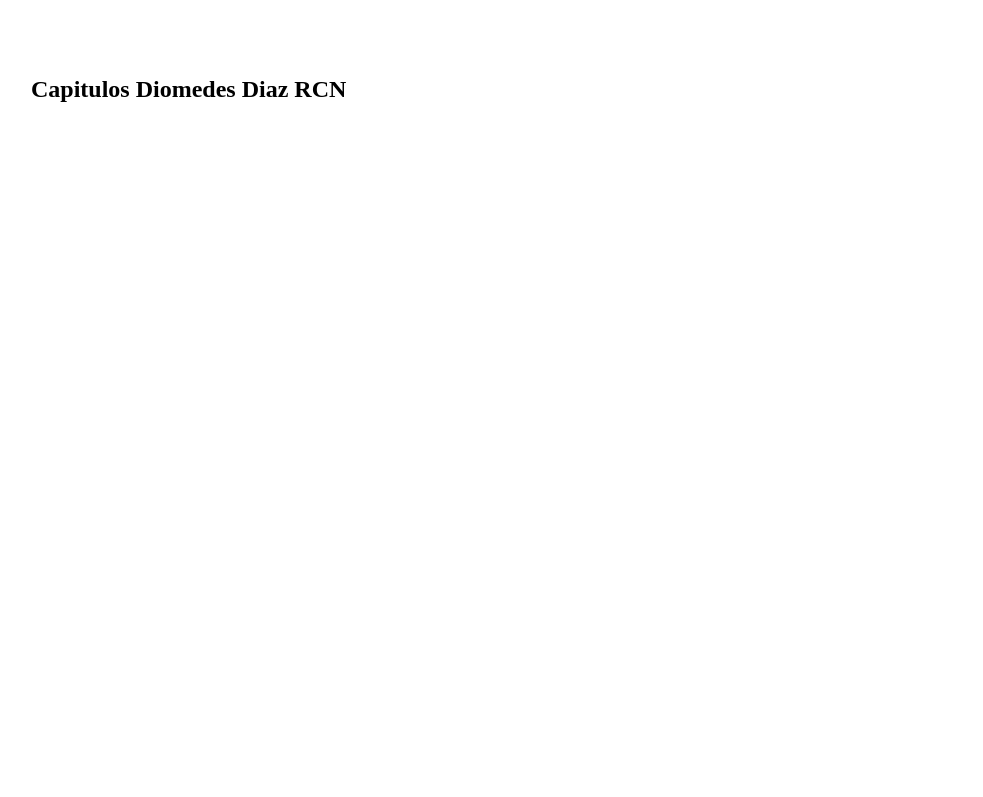
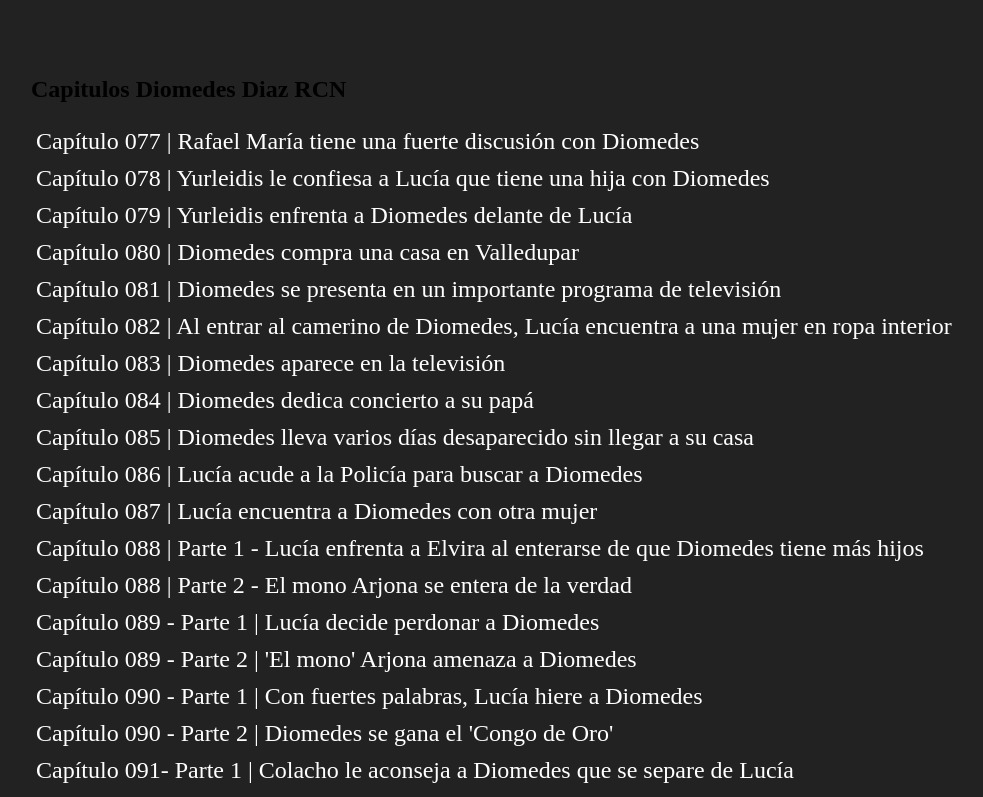
Before and after one commit to douglasmogollon25/diomedesepisodes, a plain HTML site: page index.html in a window 1280 px wide. Shown: the top 797 px of the page, without its empty margins (25-1008 px from the left). Drawn offline with Linux system fonts and the light colour scheme.

Commit message:
Add files via upload

```diff
--- a/index.html
+++ b/index.html
@@ -6,6 +6,10 @@
     <meta name="viewport" content="width=device-width, initial-scale=1.0" />
     <title>Episodios Diomedes</title>
     <style>
+      html,
+      body {
+        background-color: #222;
+      }
       body > div {
         padding: 3rem;
         display: flex;
```
